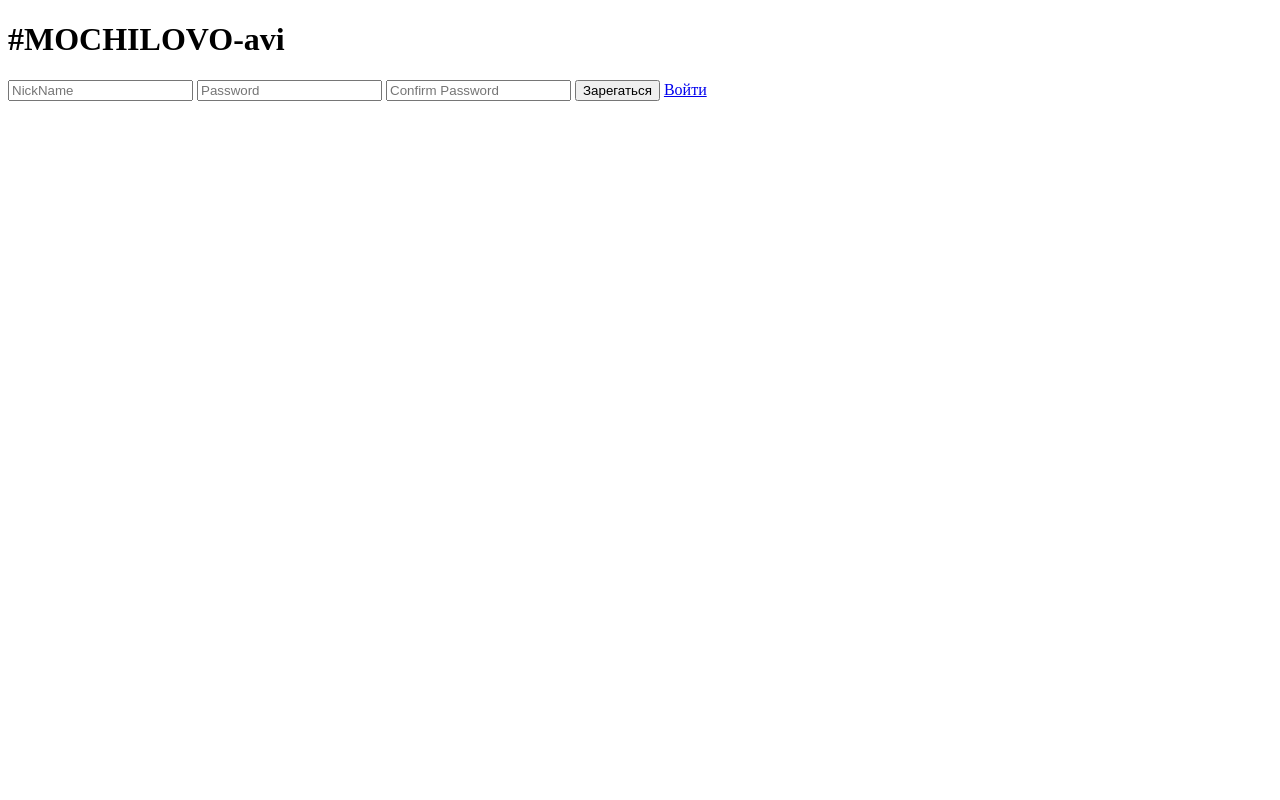
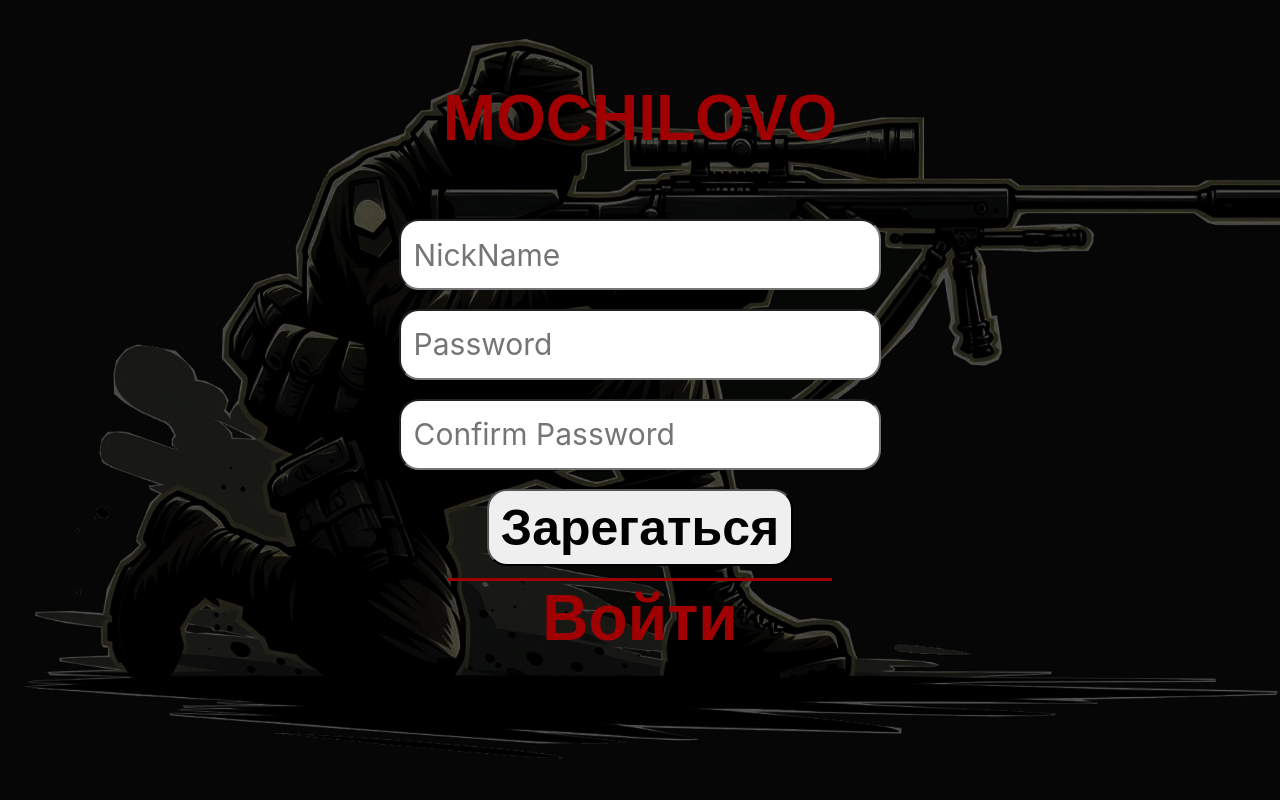
Before and after one commit to TailerDerdan/summer_project_2025, a Symfony app: template backend/templates/Auth/Registry.html.twig in a window 1280 px wide. Run offline with Twig, Linux system fonts and the light colour scheme; the template is opened without the code that fills it, so the values that code supplies are empty; some libraries are stand-ins or nearby versions.

Commit message:
сделал стили для auth

```diff
--- a/backend/public/styles/login.css
+++ b/backend/public/styles/login.css
@@ -1,3 +1,69 @@
-body {
-    background: #ffffff;/*url("/summer_project_2025/backend/public/images/"); */
+* {
+    margin: 0;
+    padding: 0;
 }
+
+.back {
+    background-image: url("./../images/backgroundAuth.png");
+    background-repeat: no-repeat;
+    background-size: cover;
+    display: flex;
+    width: 100%;
+    height: 100vh;
+    flex-direction: column;
+    justify-content: center;
+    align-items: center;
+}
+
+.game-name {
+    font-family: "Montserrat", sans-serif;
+    font-weight: bold;
+    font-size: 64px;
+    color: #A10003;
+}
+
+.form-auth {
+    display: flex;
+    width: 30%;
+    flex-direction: column;
+    justify-content: center;
+    align-items: center;
+    padding: 5% 0;
+}
+
+.form-auth__input {
+    background-color: #FFF;
+    font-family: "Inter", sans-serif;
+    font-size: 30px;
+    color: #000;
+    padding-left: 3.163763216%;
+    padding-bottom: 4%;
+    padding-top: 4%;
+    border-radius: 20px;
+    margin-bottom: 5%;
+}
+
+.form-auth__href {
+    font-family: "Montserrat", sans-serif;
+    font-weight: bold;
+    font-size: 64px;
+    color: #A10003;
+    text-decoration: none;
+}
+
+.form-auth__hr {
+    border: none;
+    background-color: #A10003;
+    height: 3px;
+    width: 100%;
+}
+
+.form-auth__button-submit {
+    font-family: "Montserrat", sans-serif;
+    font-weight: bold;
+    font-size: 50px;
+    padding: 2% 3%;
+    border-radius: 20px;
+    margin-bottom: 3%;
+    cursor: pointer;
+}
--- a/backend/templates/Auth/Registry.html.twig
+++ b/backend/templates/Auth/Registry.html.twig
@@ -3,18 +3,19 @@
 {% block title %}Регистрация{% endblock %}
 
 {% block stylesheets %}
-<link rel="stylesheet" href="/styles/login.css">
+<link rel="stylesheet" href="../styles/login.css">
 {% endblock %}
 
 {% block body %}
-<div>
-    <h1>#MOCHILOVO-avi</h1>
-    <form method="POST" action="{{ path('registry_Proc') }}" enctype="multipart/form-data">
-        <input type="text" name="nickName" required placeholder="NickName">
-        <input type="password" name="password" required placeholder="Password">
-        <input type="password" name="confirm_password" required placeholder="Confirm Password">
-        <button type="submit">Зарегаться</button>
-        <a href="{{ path('login') }}">Войти</a>
+<div class="back">
+    <h1 class="game-name">MOCHILOVO</h1>
+    <form method="POST" action="{{ path('registry_Proc') }}" enctype="multipart/form-data" class="form-auth">
+        <input type="text" name="nickName" required placeholder="NickName" class="form-auth__input">
+        <input type="password" name="password" required placeholder="Password" class="form-auth__input">
+        <input type="password" name="confirm_password" required placeholder="Confirm Password" class="form-auth__input">
+        <button type="submit" class="form-auth__button-submit">Зарегаться</button>
+        <hr class="form-auth__hr">
+        <a href="{{ path('login') }}" class="form-auth__href">Войти</a>
     </form>
 </div>
 {% endblock %}
```
Also changed, not shown: backend/templates/Auth/Login.html.twig (+9 -8 lines), backend/public/images/backgroundAuth.png (added), backend/public/images/background_menu_room.png (renamed from backend/public/styles/images/background_menu_room.png).
